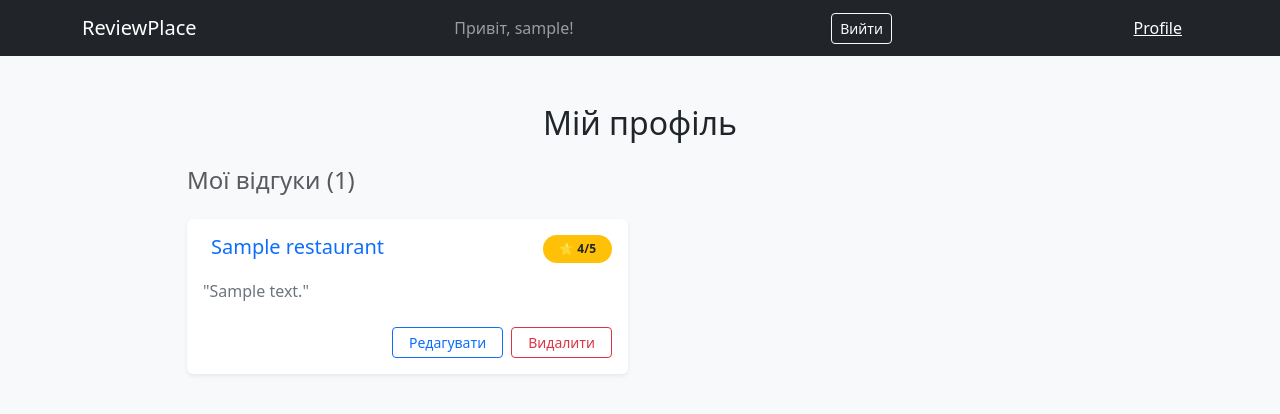
After one commit to Vitaliy250507/django-reviews-app, a Django app: page /review/profile/ in a window 1280 px wide. The commit adds this page. Shown: the top 414 px of the page. Run offline with Django 5.2, Linux system fonts and the light colour scheme; a user stored in the database is signed in; tables that the repository leaves empty hold one stand-in row (values such as "Sample post").

Commit message:
Implement delete review method in profile

```diff
--- a/Review/my_site/review/templates/base.html
+++ b/Review/my_site/review/templates/base.html
@@ -15,6 +15,7 @@
                     {% csrf_token %}
                     <button type="submit" class="btn btn-outline-light btn-sm">Вийти</button>
                 </form>
+                <a class=" text-white me-3 d-inline" href="{% url 'profile' %}">Profile</a>
             {% else %}
                 <a class=" text-white me-3 d-inline" href="{% url 'login' %}">Sign In</a>
                 <a class=" btn btn-warning btn-sm text-dark px-3" href="{% url 'signup' %}">Sign Up</a>
--- /dev/null
+++ b/Review/my_site/review/templates/registration/profile.html
@@ -0,0 +1,73 @@
+{% extends 'base.html' %}
+
+{% block content %}
+<div class="container mt-5">
+    <div class="row justify-content-center">
+        <div class="col-md-10">
+            <h2 class="mb-4 text-center">Мій профіль</h2>
+            <h4 class="mb-4 text-muted">Мої відгуки ({{ reviews.count }})</h4>
+
+            {% if reviews %}
+                <div class="row row-cols-1 row-cols-md-2 g-4">
+                    {% for review in reviews %}
+                        <div class="col">
+                            <div class="card h-100 shadow-sm border-0">
+                                <div class="card-body">
+                                    <div class="d-flex justify-content-between align-items-start mb-2">
+                                        <h5 class="card-title mb-0 text-primary">
+                                            <i class="bi bi-shop me-2"></i>{{ review.restaurant.name }}
+                                        </h5>
+                                        <span class="badge bg-warning text-dark px-3 py-2 rounded-pill">
+                                            ⭐ {{ review.rating }}/5
+                                        </span>
+                                    </div>
+
+                                    <p class="card-text text-secondary mt-3">
+                                        "{{ review.text|truncatechars:150 }}"
+                                    </p>
+                                </div>
+
+                                <div class="card-footer bg-transparent border-0 pb-3">
+                                    <div class="d-flex justify-content-end gap-2">
+                                        <a href="#" class="btn btn-sm btn-outline-primary px-3">Редагувати</a>
+
+                                        <button type="button" class="btn btn-sm btn-outline-danger px-3" data-bs-toggle="modal" data-bs-target="#deleteModal{{ review.id }}">
+                                            Видалити
+                                        </button>
+                                    </div>
+                                </div>
+                            </div>
+
+                            <div class="modal fade" id="deleteModal{{ review.id }}" tabindex="-1" aria-hidden="true">
+                                <div class="modal-dialog modal-dialog-centered">
+                                    <div class="modal-content shadow border-0">
+                                        <div class="modal-header bg-danger text-white">
+                                            <h5 class="modal-title">Підтвердження</h5>
+                                            <button type="button" class="btn-close btn-close-white" data-bs-dismiss="modal" aria-label="Close"></button>
+                                        </div>
+                                        <div class="modal-body text-center py-4">
+                                            <p class="mb-0">Видалити ваш відгук про <strong>{{ review.restaurant.name }}</strong>?</p>
+                                        </div>
+                                        <div class="modal-footer justify-content-center bg-light border-0">
+                                            <button type="button" class="btn btn-secondary" data-bs-dismiss="modal">Скасувати</button>
+                                            <form action="{% url 'delete_review' review.id %}" method="post" style="display: inline;">
+                                                {% csrf_token %}
+                                                <button type="submit" class="btn btn-danger px-4">Так, видалити</button>
+                                            </form>
+                                        </div>
+                                    </div>
+                                </div>
+                            </div>
+                        </div>
+                    {% endfor %}
+                </div>
+            {% else %}
+                <div class="text-center py-5 bg-light rounded shadow-sm">
+                    <p class="text-muted mb-3">Ви ще не залишили жодного відгуку.</p>
+                    <a href="{% url 'restaurants' %}" class="btn btn-primary px-4">Переглянути ресторани</a>
+                </div>
+            {% endif %}
+        </div>
+    </div>
+</div>
+{% endblock %}
--- a/Review/my_site/review/templates/reviews/restaurant_list.html
+++ b/Review/my_site/review/templates/reviews/restaurant_list.html
@@ -14,7 +14,7 @@
                     <h5 class="card-title">{{ restaurant.name }}</h5>
                     <p class="card-text text-muted">{{ restaurant.description|truncatewords:15 }}</p>
                     <p class="card-text"><small class="text-muted">{{ restaurant.address }}</small></p>
-                    <p class="card-text">Рейтинг: {{ restaurant.get_avg_rating }} /5</p>
+                    <p class="card-text">Рейтинг: {{ restaurant.get_avg_rating }} /5 ★</p>
                 </div>
                 <div class="card-footer bg-white border-top-0">
                     <a href="{% url 'restaurant-detail' restaurant.pk %}" class="btn btn-primary w-100">Переглянути відгуки</a>
--- a/Review/my_site/review/urls.py
+++ b/Review/my_site/review/urls.py
@@ -7,5 +7,7 @@ urlpatterns = [
     path('restaurants/<int:pk>/', views.RestaurantDetailView.as_view(), name = 'restaurant-detail'),
     path('login/', views.LoginUserView.as_view(), name='login'),
     path('logout/', views.LogoutUserView.as_view(), name='logout'),
-    path('signup/', views.SignUpView.as_view(), name='signup')
+    path('signup/', views.SignUpView.as_view(), name='signup'),
+    path('profile/', views.ProfileView.as_view(), name='profile'),
+    path('delete/<int:pk>/', views.delete_review, name='delete_review')
 ]
--- a/Review/my_site/review/views.py
+++ b/Review/my_site/review/views.py
@@ -1,16 +1,17 @@
 from django.contrib import messages
 from django.http import HttpResponse
 from django.views.generic.list import ListView
-from django.views.generic import View
+from django.views.generic import View, TemplateView
 from .models import Restaurant, Review
 from .forms import LoginForm, ReviewForm
-from django.shortcuts import render, redirect
+from django.shortcuts import render, redirect, get_object_or_404
 from django.views.generic.detail import DetailView
 from django.contrib.auth.views import LoginView, LogoutView
 from django.contrib.auth.mixins import LoginRequiredMixin
 from django.urls import reverse_lazy
 from django.views.generic import CreateView
 from django.contrib.auth.forms import UserCreationForm
+from django.contrib.auth.decorators import login_required
 # Create your views here.
 
 class RestaurantListView(ListView):
@@ -62,3 +63,17 @@ class SignUpView(CreateView):
     template_name = "registration/signup.html"
     form_class = UserCreationForm
     success_url = reverse_lazy('login')
+
+class ProfileView(TemplateView):
+    template_name = "registration/profile.html"
+    def get_context_data(self, **kwargs):
+        context = super().get_context_data(**kwargs)
+        context["reviews"] = Review.objects.filter(user = self.request.user)
+        return context
+
+def delete_review(request, pk):
+    review = get_object_or_404(Review, pk=pk, user=request.user)
+    if request.method == 'POST':
+        review.delete()
+        return redirect('profile')
+    return redirect('profile')
```
